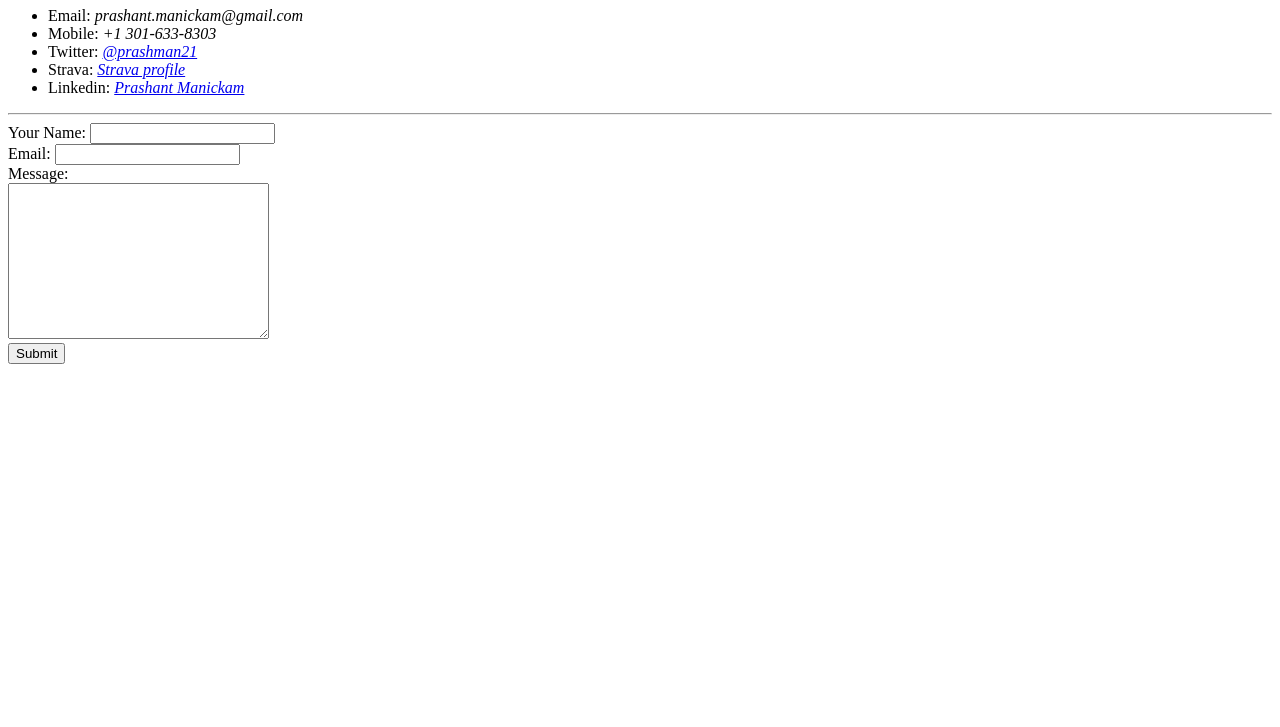
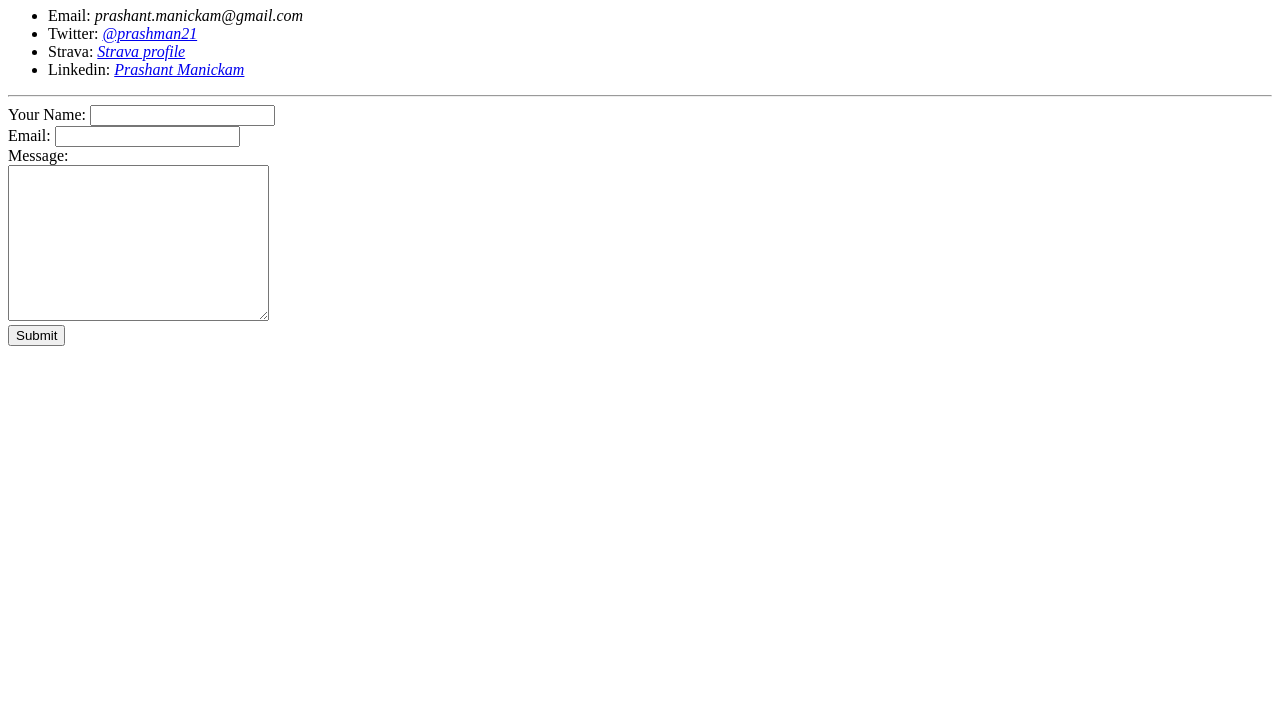
Before and after one commit to prash21/cv, a plain HTML site: page contactme.html in a window 1280 px wide. Shown: the part 73-800 px from the top of the page. Drawn offline with Linux system fonts and the light colour scheme.

Commit message:
Update contactme.html

```diff
--- a/contactme.html
+++ b/contactme.html
@@ -8,7 +8,7 @@
     <h1>Contact me</h1>
     <ul>
       <li>Email: <em>prashant.manickam@gmail.com</em></li>
-      <li>Mobile: <em>+1 301-633-8303</em></li>
+      <!-- <li>Mobile: <em>+1 301-633-8303</em></li> -->
       <li>Twitter: <a href="https://twitter.com/prashman21"><em>@prashman21</em></a></li>
       <li>Strava: <a href="https://www.strava.com/athletes/6831327"><em>Strava profile</em></a></li>
       <li>Linkedin: <a href="https://www.linkedin.com/in/prashant-manickam-b0b4a66b/"><em>Prashant Manickam</em></a></li>
```
